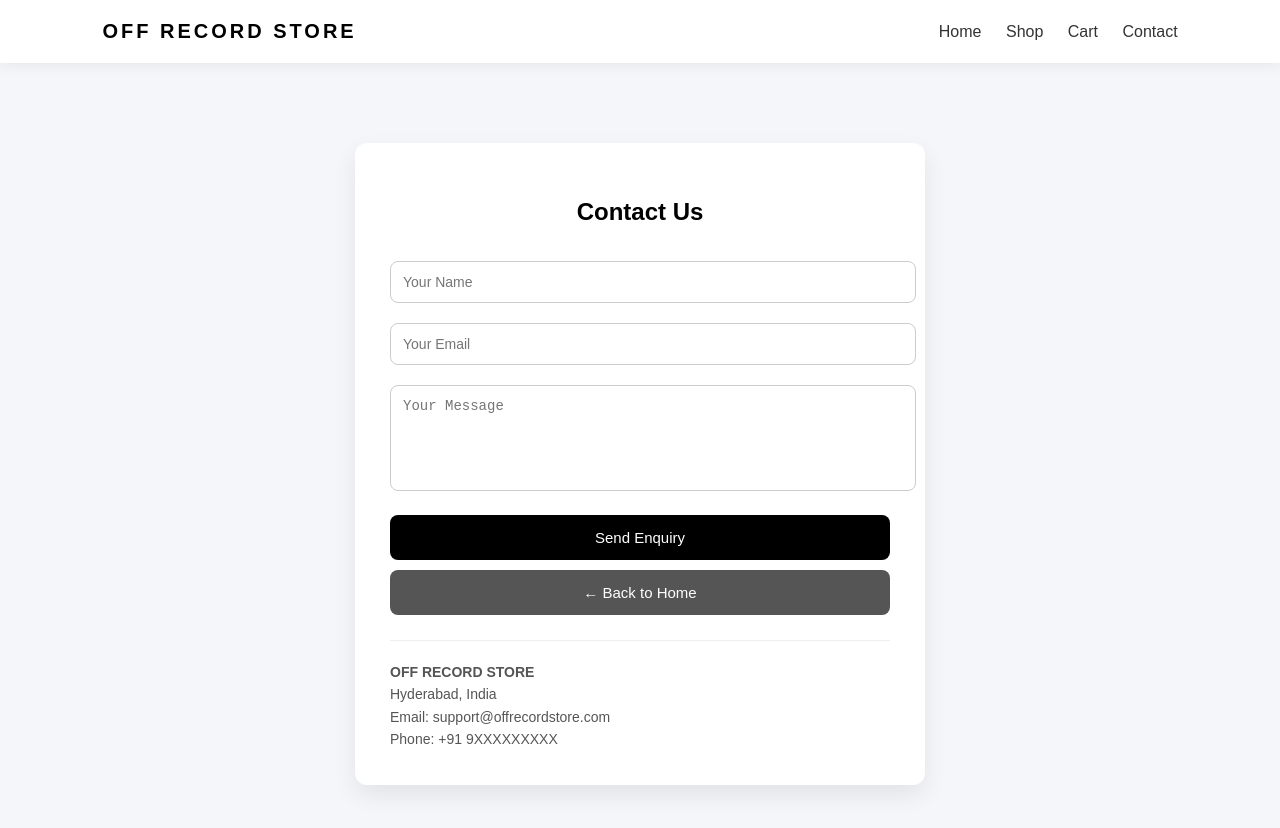
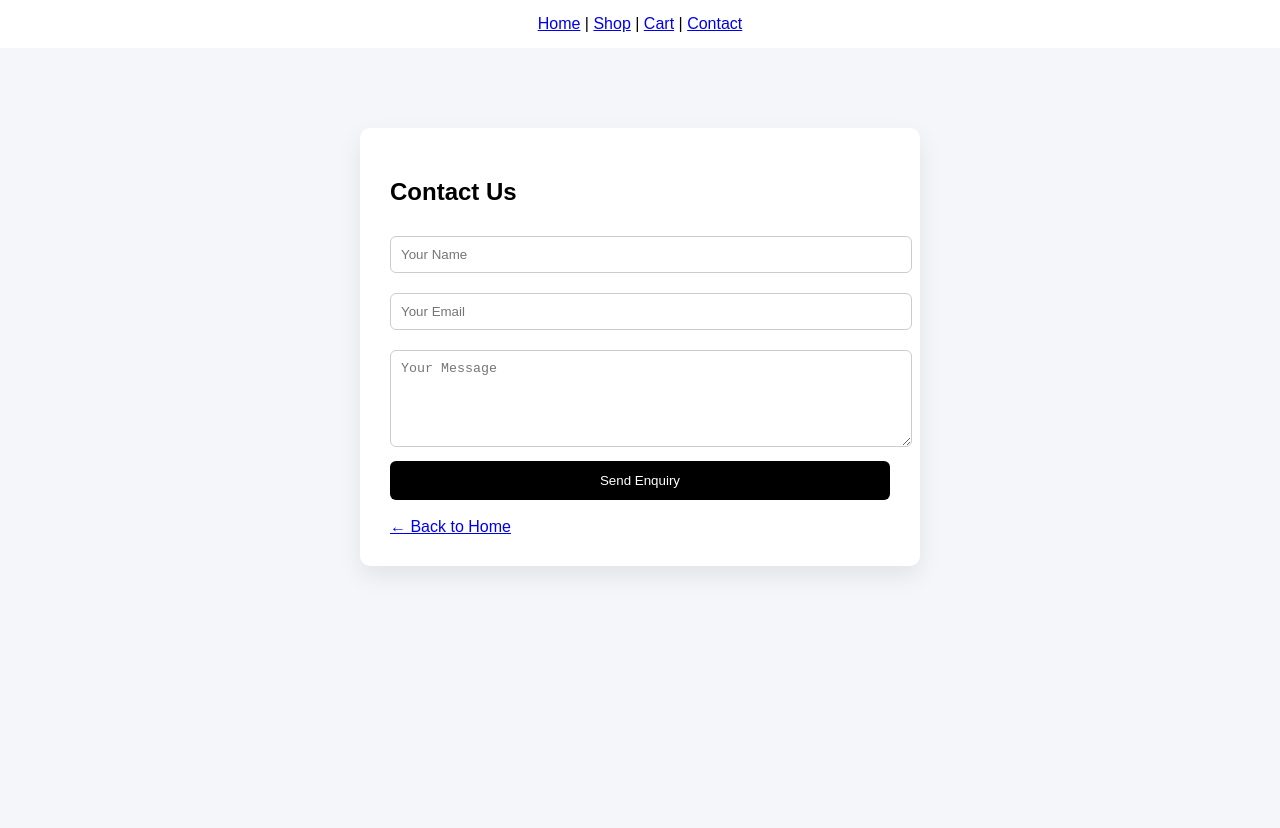
Before and after one commit to srikantha357/Offrecord-store, a plain HTML site: page contact.html in a window 1280 px wide. After the commit the page ends 800 px from the top, so only its background shows below. Drawn offline with Linux system fonts and the light colour scheme.

Commit message:
Update contact.html

```diff
--- a/contact.html
+++ b/contact.html
@@ -6,92 +6,34 @@
 
 <style>
 body{
-  font-family: Arial, sans-serif;
+  font-family:Arial;
   background:#f4f6f9;
   margin:0;
 }
-
-/* NAVBAR */
-.navbar{
-  display:flex;
-  justify-content:space-between;
-  align-items:center;
-  padding:20px 8%;
-  background:white;
-  box-shadow:0 4px 12px rgba(0,0,0,0.05);
-}
-
-.logo{
-  font-weight:800;
-  letter-spacing:3px;
-  font-size:20px;
-}
-
-.navbar a{
-  text-decoration:none;
-  margin-left:20px;
-  color:#333;
-  font-weight:500;
-}
-
-/* CONTAINER */
 .container{
   width:500px;
   margin:80px auto;
   background:white;
-  padding:35px;
-  border-radius:12px;
+  padding:30px;
+  border-radius:10px;
   box-shadow:0 10px 25px rgba(0,0,0,0.08);
 }
-
-h2{
-  text-align:center;
-  margin-bottom:25px;
-}
-
 input, textarea{
   width:100%;
-  padding:12px;
+  padding:10px;
   margin:10px 0;
-  border-radius:8px;
+  border-radius:6px;
   border:1px solid #ccc;
-  font-size:14px;
 }
-
-textarea{
-  resize:none;
-}
-
 button{
   width:100%;
-  padding:14px;
+  padding:12px;
   background:black;
   color:white;
   border:none;
-  border-radius:8px;
+  border-radius:6px;
   cursor:pointer;
-  font-size:15px;
-  margin-top:10px;
 }
-
-button:hover{
-  opacity:0.9;
-}
-
-.back-btn{
-  background:#555;
-  margin-top:10px;
-}
-
-.address{
-  margin-top:25px;
-  padding-top:20px;
-  border-top:1px solid #eee;
-  font-size:14px;
-  color:#555;
-  line-height:1.6;
-}
-
 .thank{
   text-align:center;
   font-size:20px;
@@ -102,40 +44,31 @@ button:hover{
 
 <body>
 
-<!-- NAVBAR -->
-<header class="navbar">
-  <div class="logo">OFF RECORD STORE</div>
-  <div>
-    <a href="index.html">Home</a>
-    <a href="index.html#shop">Shop</a>
-    <a href="cart.html">Cart</a>
-    <a href="contact.html">Contact</a>
-  </div>
-</header>
+<!-- Simple Navigation -->
+<div style="padding:15px; background:white; text-align:center;">
+  <a href="index.html">Home</a> |
+  <a href="index.html#shop">Shop</a> |
+  <a href="cart.html">Cart</a> |
+  <a href="contact.html">Contact</a>
+</div>
 
 <div class="container" id="formContainer">
-
   <h2>Contact Us</h2>
 
   <input type="text" id="name" placeholder="Your Name" required>
   <input type="email" id="email" placeholder="Your Email" required>
-  <textarea id="message" rows="5" placeholder="Your Message" required></textarea>
+  <textarea id="message" rows="5" placeholder="Your Message"></textarea>
 
-  <button id="sendBtn" onclick="sendEnquiry()">Send Enquiry</button>
-  <button class="back-btn" onclick="window.location.href='index.html'">← Back to Home</button>
+  <button id="sendBtn">Send Enquiry</button>
 
-  <div class="address">
-    <strong>OFF RECORD STORE</strong><br>
-    Hyderabad, India<br>
-    Email: support@offrecordstore.com<br>
-    Phone: +91 9XXXXXXXXX
-  </div>
-
+  <br><br>
+  <a href="index.html">← Back to Home</a>
 </div>
 
 <script>
+const BACKEND_URL = "https://offrecord-backend.onrender.com";
 
-const BACKEND_URL = "https://offrecord-backend.onrender.com";
+document.getElementById("sendBtn").addEventListener("click", sendEnquiry);
 
 async function sendEnquiry(){
 
@@ -187,7 +120,6 @@ async function sendEnquiry(){
     btn.disabled = false;
   }
 }
-
 </script>
 
 </body>
```
